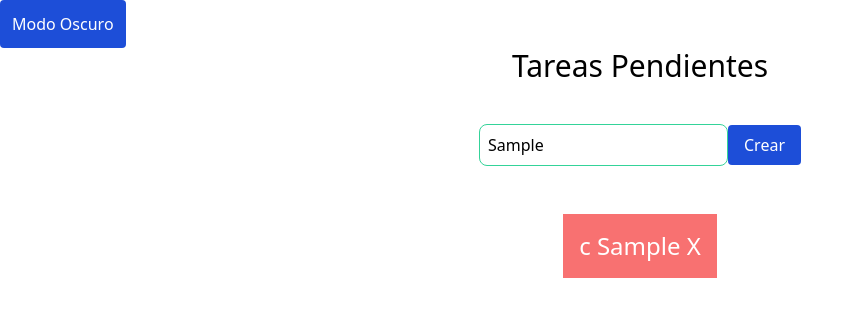
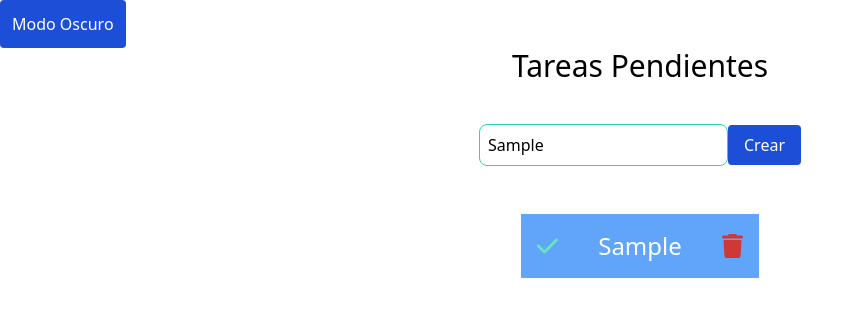
Before and after one commit to fabiandgit/proyectoAngular19, an Angular app: page / in a window 1280 px wide. Both pictures are taken after typing "Sample" into the empty fields and a click on the button "Crear". Shown: the top 316 px of the page, without its empty margins (0-864 px from the left). Built offline with nearby package versions, Linux system fonts and the light colour scheme.

Commit message:
2 commit se crear la interfas task-model y se corrigen errores de envio de informacion padre e hijo

```diff
--- a/package.json
+++ b/package.json
@@ -17,6 +17,9 @@
     "@angular/platform-browser": "^19.2.0",
     "@angular/platform-browser-dynamic": "^19.2.0",
     "@angular/router": "^19.2.0",
+    "@fortawesome/angular-fontawesome": "^1.0.0",
+    "@fortawesome/fontawesome-svg-core": "^6.7.2",
+    "@fortawesome/free-solid-svg-icons": "^6.7.2",
     "rxjs": "~7.8.0",
     "tslib": "^2.3.0",
     "zone.js": "~0.15.0"
--- a/src/app/app.component.ts
+++ b/src/app/app.component.ts
@@ -4,10 +4,11 @@ import { TodoAplicationComponent } from './pages/todo-aplication/todo-aplication
 import { DarkModeService } from './services/dark-mode.service';
 // import { ButtonsComponent } from './shared/buttons/buttons.component';
 // import { ReactiveFormsModule } from '@angular/forms';
+import { FontAwesomeModule } from '@fortawesome/angular-fontawesome';
 
 @Component({
   selector: 'app-root',
-  imports: [TodoAplicationComponent],
+  imports: [TodoAplicationComponent, FontAwesomeModule],
   templateUrl: './app.component.html',
   styleUrl: './app.component.css',
 })
--- a/src/app/components/Todo-Component/todo-app/todo-app.component.ts
+++ b/src/app/components/Todo-Component/todo-app/todo-app.component.ts
@@ -1,6 +1,7 @@
 import { Component } from '@angular/core';
 import { TodoFormComponent } from '../todo-form/todo-form.component';
 import { TodoListComponent } from '../todo-list/todo-list.component';
+import { ModelTask } from '../../../models/task-model';
 
 @Component({
   selector: 'app-todo-app',
@@ -10,9 +11,17 @@ import { TodoListComponent } from '../todo-list/todo-list.component';
 })
 export class TodoAppComponent {
   title: string = 'Tareas Pendientes';
-  task: string = '';
+  task: ModelTask;
+
+  constructor() {
+    this.task = {
+      name: '',
+      completed: false,
+    };
+  }
 
   sendInfo(e: any) {
-    this.task = e;
+    console.log('cuidado', e);
+    this.task = { ...e };
   }
 }
--- a/src/app/components/Todo-Component/todo-form/todo-form.component.ts
+++ b/src/app/components/Todo-Component/todo-form/todo-form.component.ts
@@ -2,6 +2,7 @@ import { Component, input, output } from '@angular/core';
 import { InputsComponent } from '../../../shared/inputs/inputs.component';
 import { FormControl, FormGroup, ReactiveFormsModule } from '@angular/forms';
 import { ButtonsComponent } from '../../../shared/buttons/buttons.component';
+import { ModelTask } from '../../../models/task-model';
 
 @Component({
   selector: 'app-todo-form',
@@ -12,10 +13,13 @@ import { ButtonsComponent } from '../../../shared/buttons/buttons.component';
 export class TodoFormComponent {
   TodoForm: FormGroup;
   todoInput: FormControl;
-  task = output();
+  task = output<{}>();
   //button
   titleButton: string = 'Crear';
-
+  valueTask: ModelTask = {
+    name: '',
+    completed: false,
+  };
   constructor() {
     this.todoInput = new FormControl('');
     this.TodoForm = new FormGroup({
@@ -24,7 +28,7 @@ export class TodoFormComponent {
   }
 
   TodoTask() {
-    const value = this.TodoForm.value.todoInput;
-    this.task.emit(value);
+    this.valueTask.name = this.TodoForm.value.todoInput;
+    this.task.emit(this.valueTask);
   }
 }
--- a/src/app/components/Todo-Component/todo-list/todo-list.component.html
+++ b/src/app/components/Todo-Component/todo-list/todo-list.component.html
@@ -1,7 +1,15 @@
-<div class="bg-red-400 text-white mt-10">
-  <ul class="gap-3">
+<div class="bg-blue-400 text-white mt-10">
+  <ul class="">
     @for (item of list; track $index) {
-    <li class="p-4 text-2xl"><span>c</span> {{ item }} <span>X</span></li>
+    <li class="flex justify-around gap-10 p-4 text-2xl">
+      <span class="cursor-pointer" (click)="checkTask()">
+        <fa-icon [icon]="faCheck" style="color: #63e6be"></fa-icon
+      ></span>
+      {{ item.name }}
+      <span class="cursor-pointer" (click)="deleteTask()"
+        ><fa-icon [icon]="faTrash" style="color: #d03737"></fa-icon
+      ></span>
+    </li>
     }
   </ul>
 </div>
--- a/src/app/components/Todo-Component/todo-list/todo-list.component.ts
+++ b/src/app/components/Todo-Component/todo-list/todo-list.component.ts
@@ -5,37 +5,49 @@ import {
   SimpleChanges,
   OnChanges,
 } from '@angular/core';
+import { FontAwesomeModule } from '@fortawesome/angular-fontawesome';
+import { faTrash } from '@fortawesome/free-solid-svg-icons';
+import { faCheck } from '@fortawesome/free-solid-svg-icons';
+import { ModelTask } from '../../../models/task-model';
 
 @Component({
   selector: 'app-todo-list',
-  imports: [],
+  imports: [FontAwesomeModule],
   templateUrl: './todo-list.component.html',
   styleUrl: './todo-list.component.css',
 })
 // task = input<string>();
 export class TodoListComponent {
-  @Input() task: string = '';
-  list: string[] = [];
+  @Input() task!: ModelTask;
+  list: ModelTask[] = [];
+  faCheck = faCheck; // Asigna el icono a una variable
+  faTrash = faTrash; // Asigna el icono a una variable
 
   ngOnInit() {
     const savedTasks = localStorage.getItem('tasks');
     if (savedTasks) {
       this.list = JSON.parse(savedTasks); // Cargar tareas guardadas
+      console.log(this.list);
     }
-    // console.log(savedTasks);
+    console.log(savedTasks);
   }
 
   ngOnChanges(changes: SimpleChanges): void {
-    // console.log(this.list);
     if (changes['task'] && changes['task'].currentValue) {
-      this.list.push(this.task); // Agrega el nuevo task a la lista
-      // console.log(this.list);
-
-      // Guardar la lista en localStorage
-      const parceJson = localStorage.setItem(
-        'tasks',
-        JSON.stringify(this.list)
-      );
+      console.log(this.task);
+      if (this.task && this.task.name.trim() !== '') {
+        this.list.push(this.task);
+        localStorage.setItem('tasks', JSON.stringify(this.list));
+        console.log('Task agregado y guardado:', this.task);
+      }
     }
   }
+
+  checkTask() {
+    console.log('completada');
+  }
+
+  deleteTask() {
+    console.log('eliminada');
+  }
 }
--- /dev/null
+++ b/src/app/models/task-model.ts
@@ -0,0 +1,4 @@
+export interface ModelTask {
+  name: string;
+  completed: boolean;
+}
```
Also changed, not shown: 1 other file (tests, documents, lock files or other folders).
